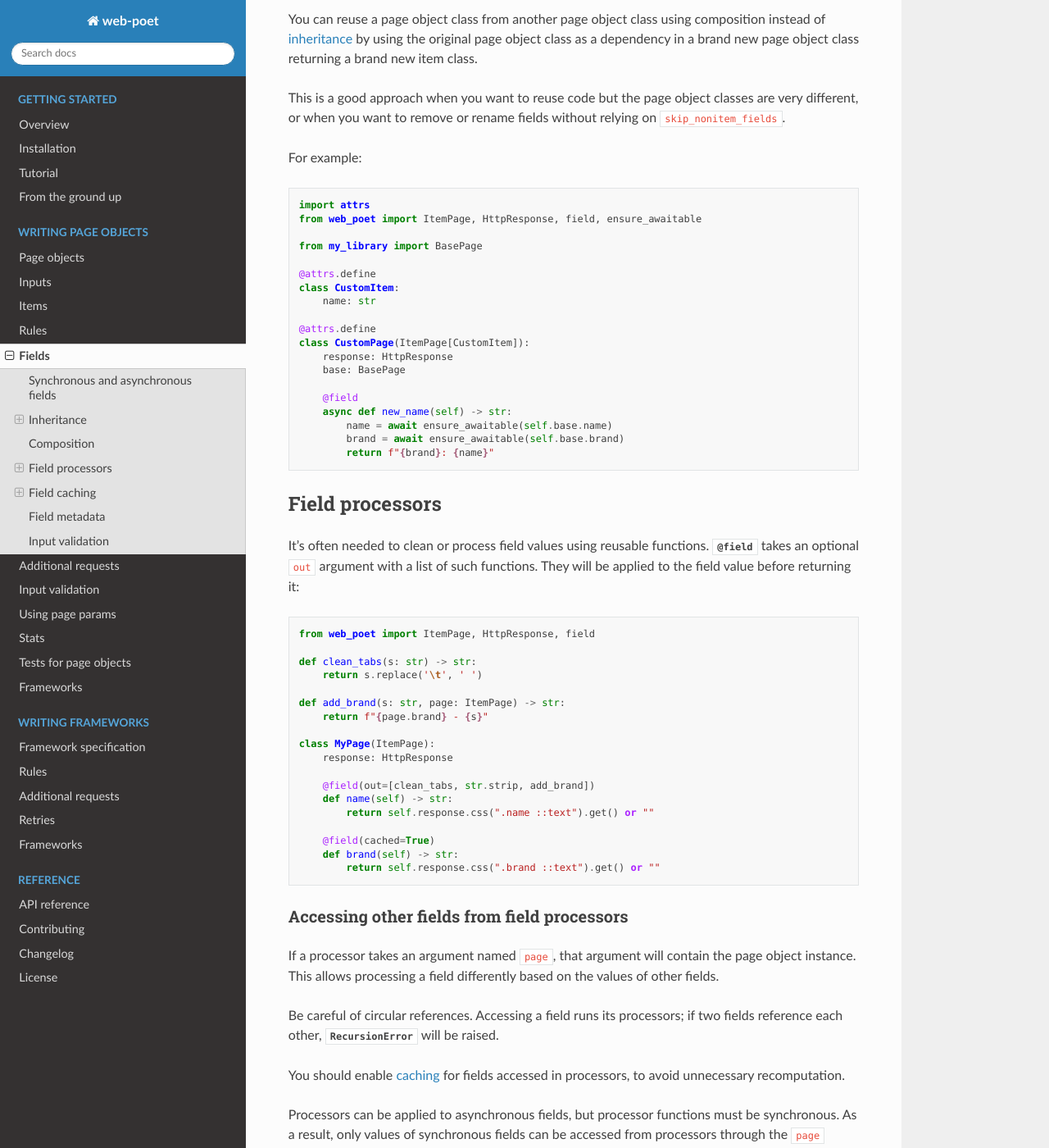
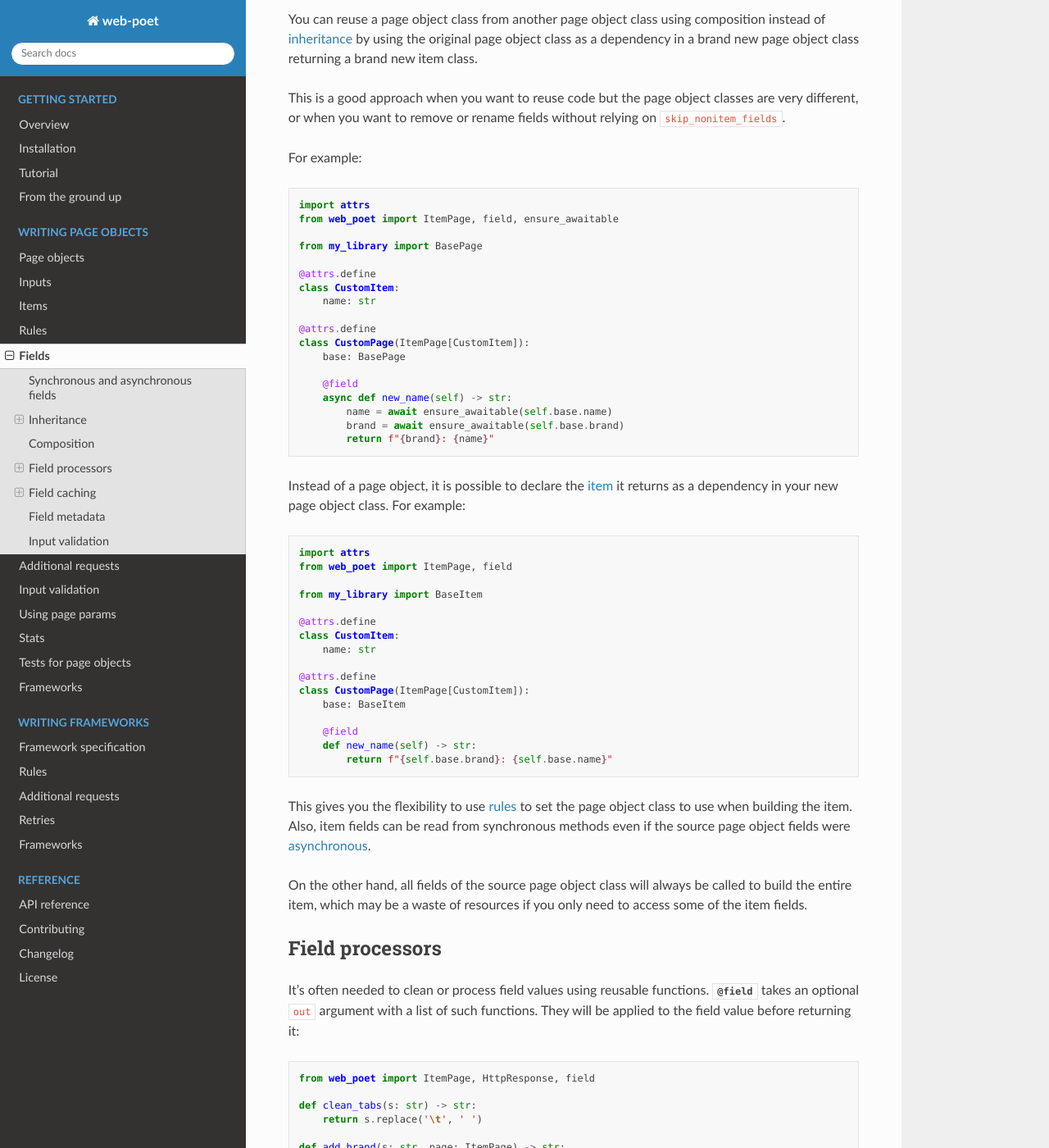
Before and after one commit to scrapinghub/web-poet, a Sphinx documentation site: the page built from docs/page-objects/fields.rst, in a window 1280 px wide and 1400 px high, scrolled down 4526 px. Shown: the whole window at 82% size. Built offline with Sphinx 7.4.7 and the Read the Docs theme 2.0.0, drawn with Linux system fonts in a browser that asks for light colours.

Commit message:
Extend the Composition section with an item dependency example

```diff
--- a/docs/page-objects/fields.rst
+++ b/docs/page-objects/fields.rst
@@ -27,6 +27,7 @@ For example:
         def foo(self) -> Optional[str]:
             return self.response.css(".foo").get()
 
+.. _fields-sync-async:
 
 Synchronous and asynchronous fields
 ===================================
@@ -285,7 +286,7 @@ For example:
 .. code-block:: python
 
     import attrs
-    from web_poet import ItemPage, HttpResponse, field, ensure_awaitable
+    from web_poet import ItemPage, field, ensure_awaitable
 
     from my_library import BasePage
 
@@ -295,7 +296,6 @@ For example:
 
     @attrs.define
     class CustomPage(ItemPage[CustomItem]):
-        response: HttpResponse
         base: BasePage
 
         @field
@@ -303,6 +303,38 @@ For example:
             name = await ensure_awaitable(self.base.name)
             brand = await ensure_awaitable(self.base.brand)
             return f"{brand}: {name}"
+
+Instead of a page object, it is possible to declare the :ref:`item <items>` it
+returns as a dependency in your new page object class. For example:
+
+.. code-block:: python
+
+    import attrs
+    from web_poet import ItemPage, field
+
+    from my_library import BaseItem
+
+    @attrs.define
+    class CustomItem:
+        name: str
+
+    @attrs.define
+    class CustomPage(ItemPage[CustomItem]):
+        base: BaseItem
+
+        @field
+        def new_name(self) -> str:
+            return f"{self.base.brand}: {self.base.name}"
+
+
+This gives you the flexibility to use :ref:`rules <rules>` to set the page
+object class to use when building the item. Also, item fields can be read from
+synchronous methods even if the source page object fields were
+:ref:`asynchronous <fields-sync-async>`.
+
+On the other hand, all fields of the source page object class will always be
+called to build the entire item, which may be a waste of resources if you only
+need to access some of the item fields.
 
 
 .. _field-processors:
```
